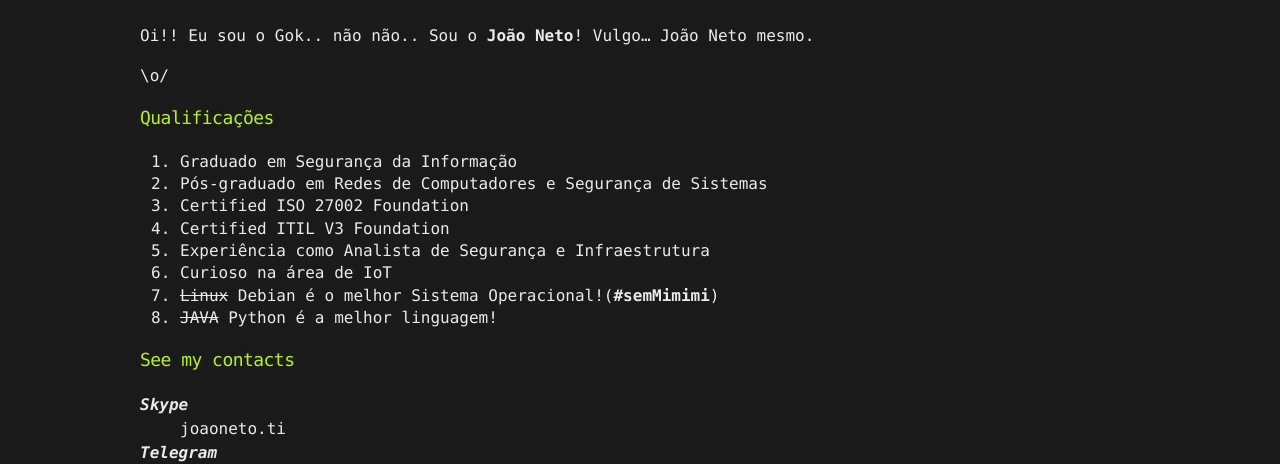
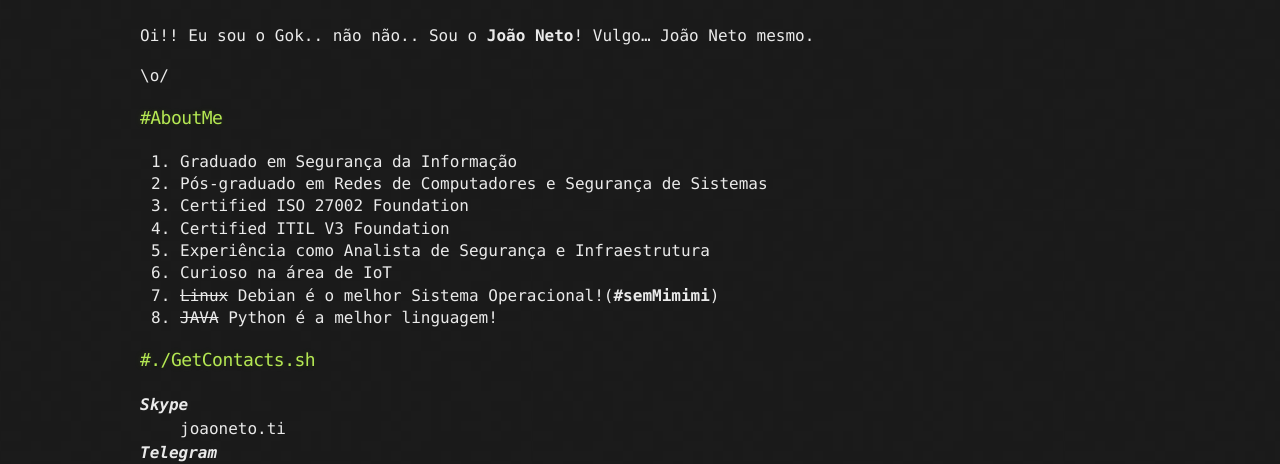
Before and after one commit to j040n3t0/j040n3t0.github.io, a Jekyll site: the page built from index.md, in a window 1280 px wide. Shown: the part 322-786 px from the top of the page. Built offline with Jekyll 4.4.1, drawn with Linux system fonts in a browser that asks for light colours; our own code applies the rules of GitHub Pages for plain Markdown files.

Commit message:
Update index.md

```diff
--- a/index.md
+++ b/index.md
@@ -4,7 +4,7 @@ Oi!! Eu sou o Gok.. não não.. Sou o **João Neto**! Vulgo... João Neto mesmo.
 
 \o/
 
-### Qualificações
+### #AboutMe
 
 1. Graduado em Segurança da Informação
 1. Pós-graduado em Redes de Computadores e Segurança de Sistemas
@@ -15,7 +15,7 @@ Oi!! Eu sou o Gok.. não não.. Sou o **João Neto**! Vulgo... João Neto mesmo.
 1. ~~Linux~~ Debian é o melhor Sistema Operacional!(**#semMimimi**)
 1. ~~JAVA~~ Python é a melhor linguagem!
 
-### See my contacts
+### #./GetContacts.sh
 
 <dl>
 <dt>Skype</dt>
```
